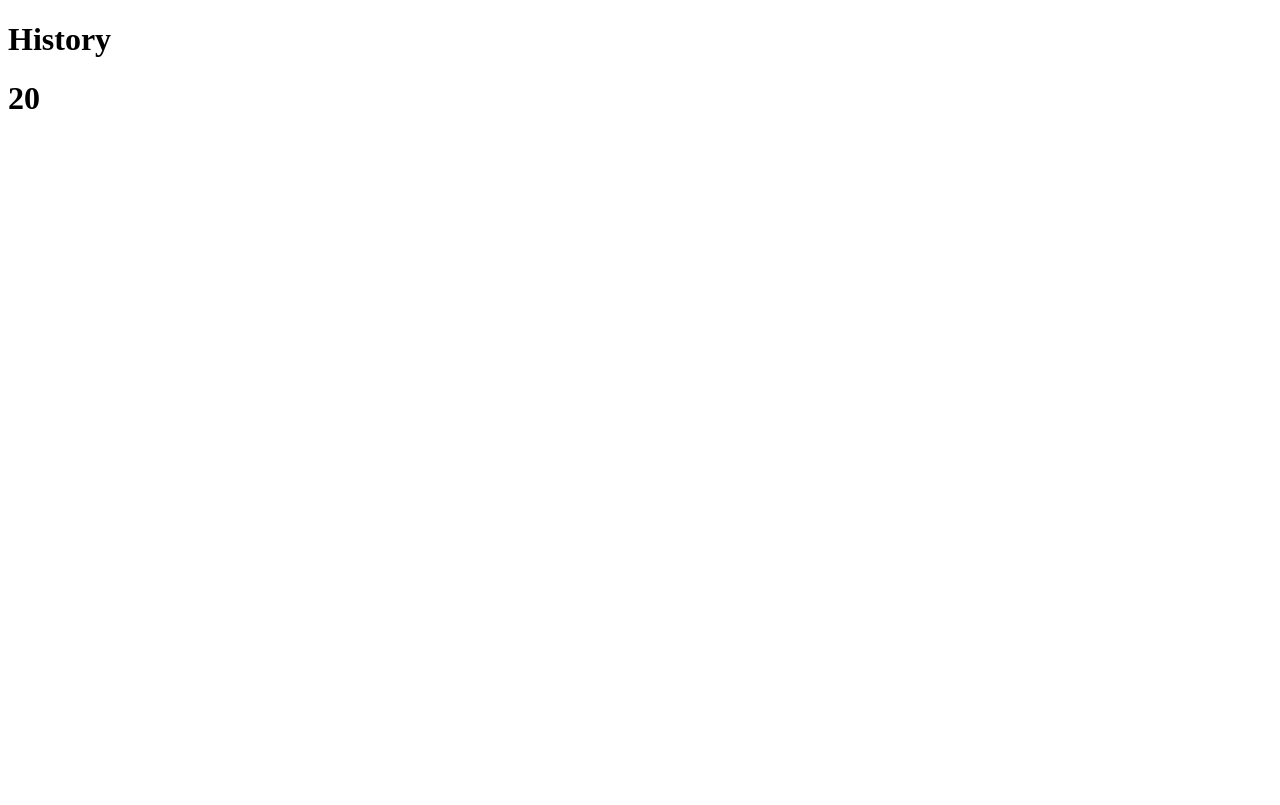
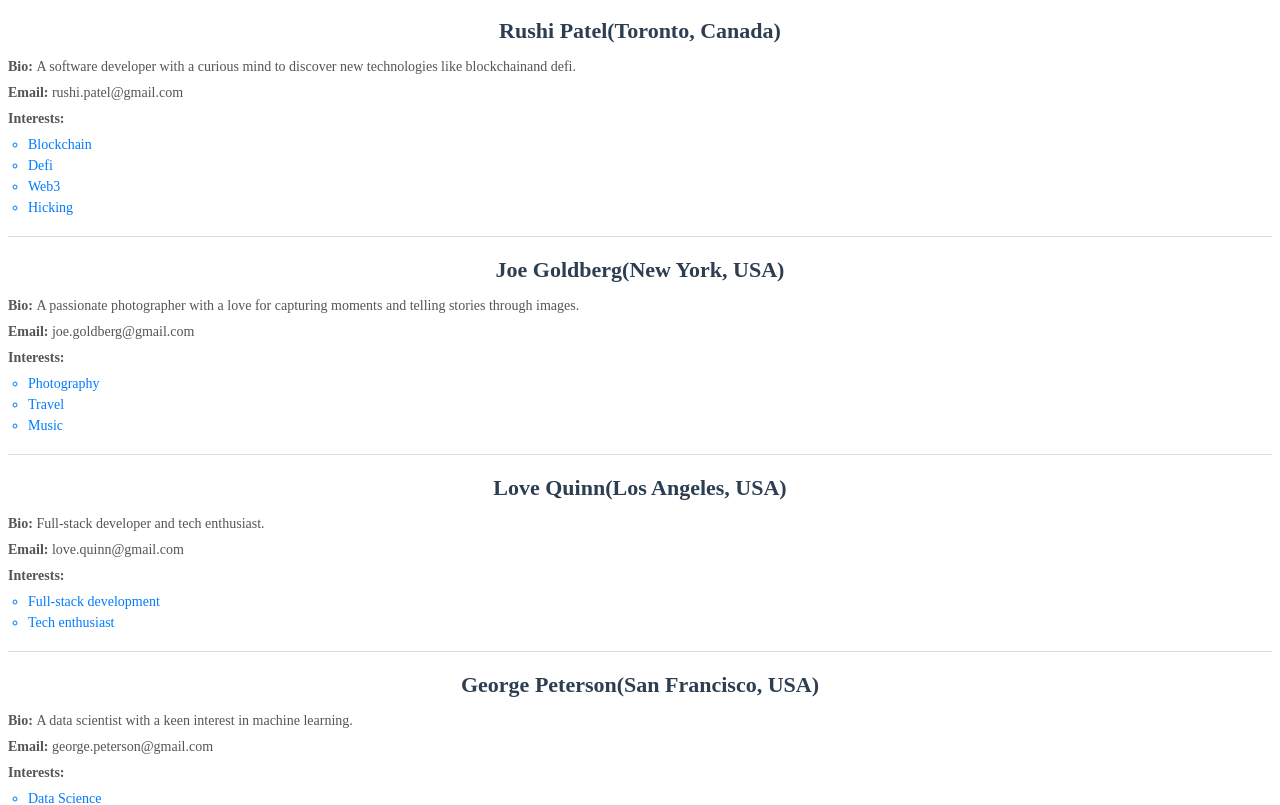
Before and after one commit to Rushi-1350/My-First-Angular-App-Fall24, an Angular app: page / in a window 1280 px wide. Shown: the top 805 px of the page. Built offline with nearby package versions, Linux system fonts and the light colour scheme.

Commit message:
Initialized aboutDetails array, displayed data with structural directives, and added SCSS styling

```diff
--- a/src/app/app.component.css
+++ b/src/app/app.component.css
@@ -0,0 +1,54 @@
+.container {
+    max-width: 600px;
+    margin: 0 auto;
+    padding: 20px;
+    background-color: #f0f0f0;
+    border-radius: 8px;
+    box-shadow: 0 4px 8px rgba(0, 0, 0, 0.1);
+  }
+
+  h2 {
+    text-align: center;
+    color: #2c3e50;
+    margin-bottom: 15px;
+    font-size: 22px;
+    font-weight: 600;
+  }
+
+  p {
+    margin: 10px 0;
+    color: #555;
+    font-size: 14px;
+  }
+
+  ul {
+    list-style-type: circle;
+    padding-left: 20px;
+    margin-top: 10px;
+  }
+
+  ul li {
+    color: #007bff;
+    margin-bottom: 5px;
+    font-size: 14px;
+  }
+
+  hr {
+    border: 0;
+    border-top: 1px solid #ddd;
+    margin: 20px 0;
+  }
+
+  @media (max-width: 768px) {
+    .container {
+      padding: 15px;
+    }
+
+    h2 {
+      font-size: 20px;
+    }
+
+    p {
+      font-size: 13px;
+    }
+  }
--- a/src/app/app.component.html
+++ b/src/app/app.component.html
@@ -1,2 +1,12 @@
-<h1>{{ favSubject }}</h1>
-<h1>{{ age }}</h1>
+<div *ngFor="let person of aboutDetails">
+    <h2>{{person.name}}({{person.location}})</h2>
+    <p><strong>Bio: </strong>{{person.bio}}</p>
+    <p><strong>Email: </strong>{{person.email}}</p>
+    <div *ngIf="person.interests">
+        <p><strong>Interests: </strong></p>
+        <ul>
+            <li *ngFor= "let interest of person.interests">{{ interest }}</li>
+        </ul>
+    </div>
+    <hr />
+</div>
--- a/src/app/app.component.ts
+++ b/src/app/app.component.ts
@@ -1,15 +1,60 @@
 import { Component } from '@angular/core';
 import { RouterOutlet } from '@angular/router';
+import { CommonModule } from '@angular/common';
+// Importing the About interface
+import { About } from './models/about.model';
 
 @Component({
   selector: 'app-root',
   standalone: true,
-  imports: [RouterOutlet],
+  imports: [RouterOutlet, CommonModule],
   templateUrl: './app.component.html',
   styleUrl: './app.component.css'
 })
 export class AppComponent {
-  title = 'untitled';
-  favSubject = 'History';
-  age = '20';
+  // Initializing an array with at least 6 instances
+  aboutDetails: About[] = [
+    {
+      name: 'Rushi Patel',
+      bio: 'A software developer with a curious mind to discover new technologies like blockchainand defi.',
+      email: 'rushi.patel@gmail.com',
+      location: 'Toronto, Canada',
+      interests: ['Blockchain', 'Defi', 'Web3', 'Hicking']
+    },
+    {
+      name: 'Joe Goldberg',
+      bio: 'A passionate photographer with a love for capturing moments and telling stories through images.',
+      email: 'joe.goldberg@gmail.com',
+      location: 'New York, USA',
+      interests: ['Photography', 'Travel', 'Music']
+    },
+    {
+      name: 'Love Quinn',
+      bio: 'Full-stack developer and tech enthusiast.',
+      email: 'love.quinn@gmail.com',
+      location: 'Los Angeles, USA',
+      interests: ['Full-stack development', 'Tech enthusiast']
+    },
+    {
+      name: 'George Peterson',
+      bio: 'A data scientist with a keen interest in machine learning.',
+      email: 'george.peterson@gmail.com',
+      location: 'San Francisco, USA',
+      interests: ['Data Science', 'Machine Learning', 'Data Visualization']
+    },
+    {
+      name: 'Sabrina Carpenter',
+      bio: 'A passionate musician and songwriter.',
+      email: 'sabrina.carpenter@gmail.com',
+      location: 'London, UK',
+      interests: ['Music', 'Songwriting', 'Guitar']
+    },
+    {
+      name: 'Selena Gomez',
+      bio: 'A talented actress and singer.',
+      email: 'selena.gomez@gmail.com',
+      location: 'Los Angeles, USA',
+      interests: ['Acting', 'Singer', 'Fashion']
+    }
+  ];
 }
```
